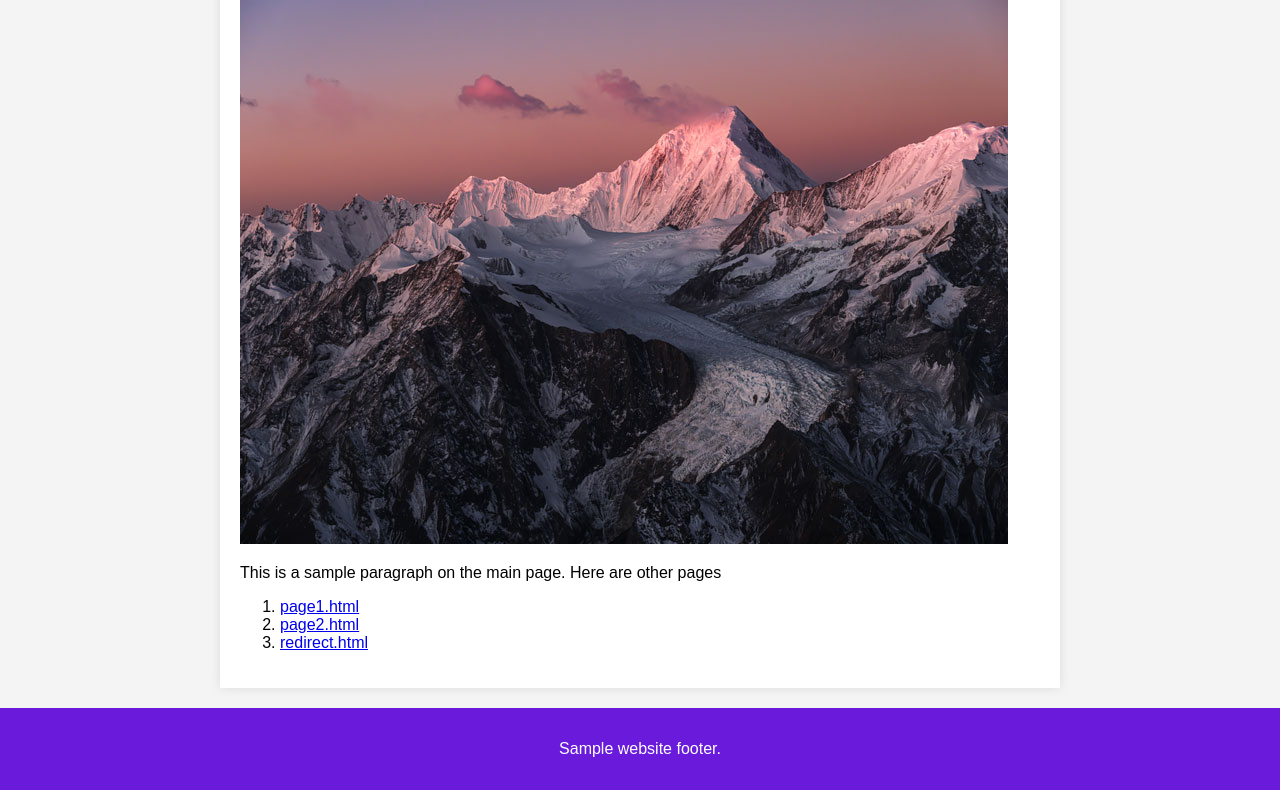
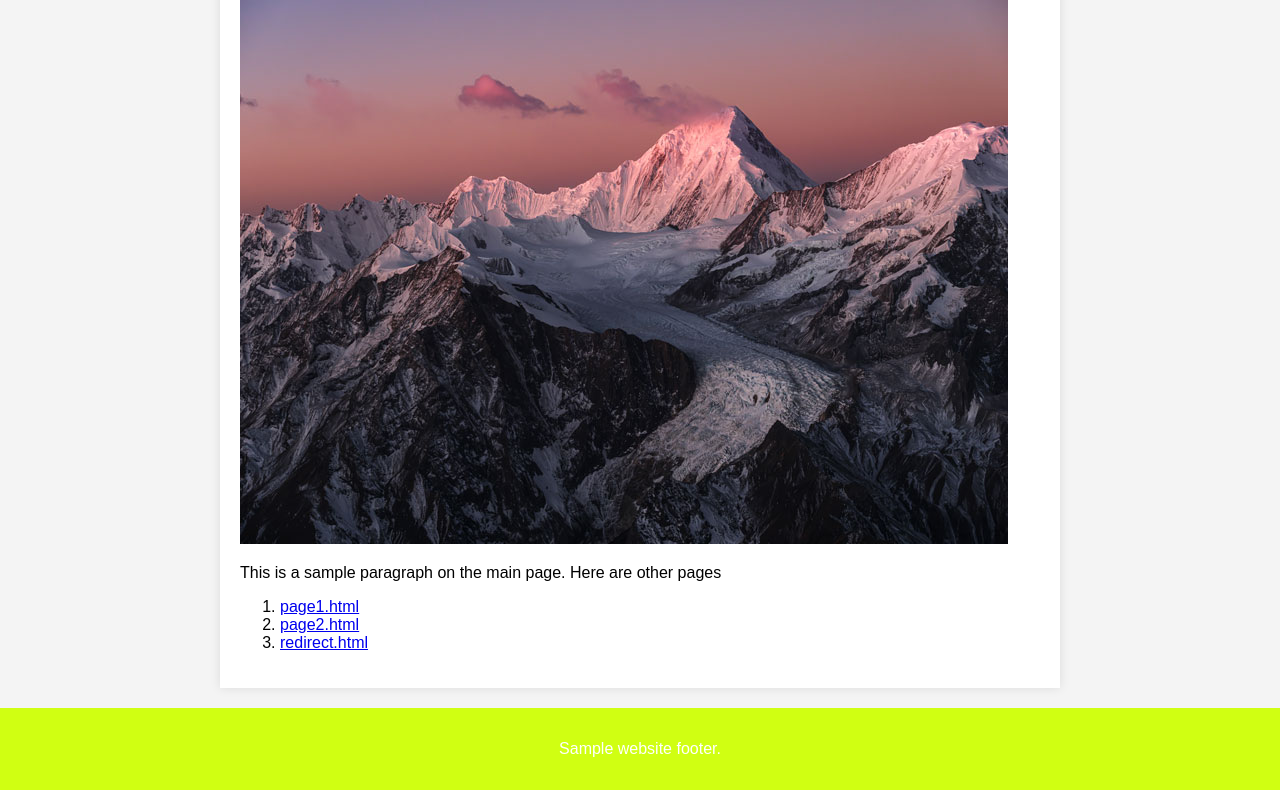
Before and after one commit to hhourani27/hhourani27.github.io, a plain HTML site: page index.html in a window 1280 px wide. Shown: the part 204-994 px from the top of the page. Drawn offline with Linux system fonts and the light colour scheme.

Commit message:
change color to yellow

```diff
--- a/styles/style.css
+++ b/styles/style.css
@@ -7,7 +7,7 @@ body {
 
 header,
 footer {
-  background-color: #6a1adb;
+  background-color: #d0ff12;
   color: #fff;
   text-align: center;
   padding: 1rem 0;
```
